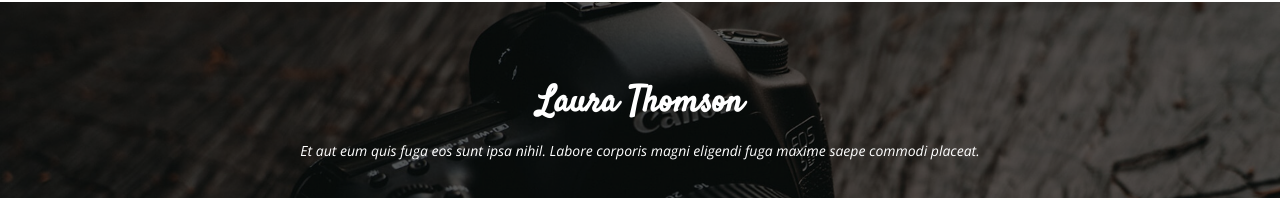
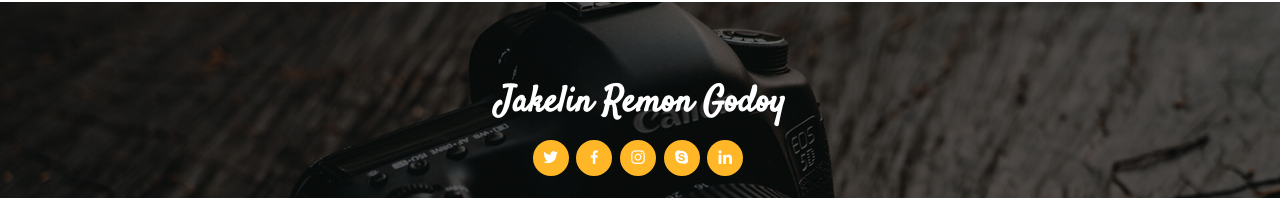
Before and after one commit to jakelin-12/Jakelin_Remon_Godoy, a plain HTML site: page portfolio-details.html in a window 1280 px wide. Shown: the part 864-1062 px from the top of the page. Drawn offline with nearby package versions, Linux system fonts and the light colour scheme.

Commit message:
Update portfolio-details.html

```diff
--- a/portfolio-details.html
+++ b/portfolio-details.html
@@ -144,8 +144,8 @@
   <!-- ======= Footer ======= -->
   <footer id="footer">
     <div class="container">
-      <h3>Laura Thomson</h3>
-      <p>Et aut eum quis fuga eos sunt ipsa nihil. Labore corporis magni eligendi fuga maxime saepe commodi placeat.</p>
+      <h3>Jakelin Remon Godoy</h3>
+
       <div class="social-links">
         <a href="#" class="twitter"><i class="bx bxl-twitter"></i></a>
         <a href="#" class="facebook"><i class="bx bxl-facebook"></i></a>
```
